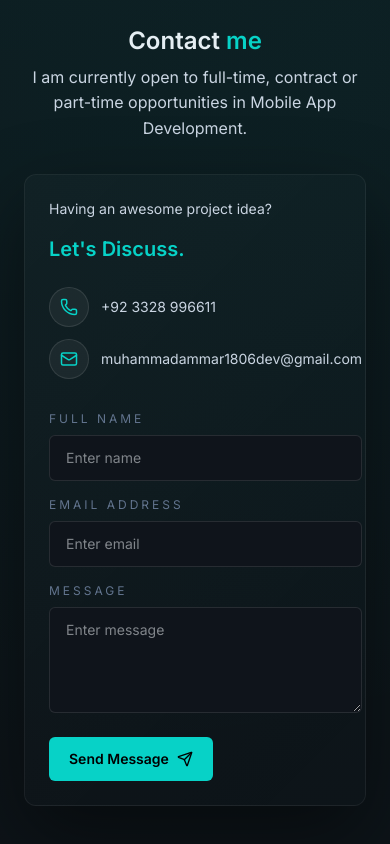
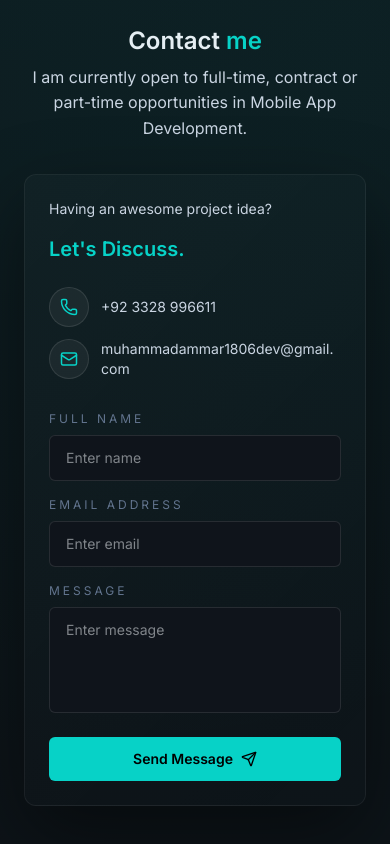
Before and after one commit to mammar186/Portfolio, a Next.js app: page / in a window 390 px wide. Shown: the part 5025-5869 px from the top of the page. Built offline with nearby package versions, Linux system fonts and the light colour scheme.

Commit message:
1/14/2026

```diff
--- a/src/components/ContactSection.tsx
+++ b/src/components/ContactSection.tsx
@@ -1,13 +1,12 @@
 "use client";
 
-import { Mail, MapPin, Phone, Send } from "lucide-react";
+import { Mail, Phone, Send } from "lucide-react";
 import { useState } from "react";
 import toast, { Toaster } from "react-hot-toast";
 
 const contacts = [
   { Icon: Phone, label: "+92 3328 996611" },
   { Icon: Mail, label: "muhammadammar1806dev@gmail.com" },
-  // { Icon: MapPin, label: "Lahore, Nigeria." },
 ];
 
 export function ContactSection() {
@@ -23,21 +22,18 @@ export function ContactSection() {
     setLoading(true);
 
     try {
-      const response = await fetch("/api/contact", {
+      const res = await fetch("/api/contact", {
         method: "POST",
         headers: { "Content-Type": "application/json" },
         body: JSON.stringify(form),
       });
 
-      if (response.ok) {
-        toast.success("Message sent successfully!");
-        setForm({ name: "", email: "", message: "" });
-      } else {
-        toast.error("Failed to send message. Please try again.");
-      }
-    } catch (error) {
-      console.error("Failed to send message", error);
-      toast.error("Something went wrong. Please try again.");
+      if (!res.ok) throw new Error("Failed");
+
+      toast.success("Message sent successfully!");
+      setForm({ name: "", email: "", message: "" });
+    } catch {
+      toast.error("Failed to send message");
     } finally {
       setLoading(false);
     }
@@ -46,40 +42,47 @@ export function ContactSection() {
   return (
     <section id="contact" className="px-6 pb-20 pt-10 lg:px-0">
       <Toaster position="top-right" />
+
       <div className="mx-auto flex flex-col gap-8 section-shell">
         <div className="text-center space-y-2">
           <h2 className="text-2xl font-semibold">
             Contact <span className="text-[#07d2c7]">me</span>
           </h2>
           <p className="text-slate-300">
-            I am currently open to full-time, contract or part-time
-            opportunities in Mobile App Development.
+            I am currently open to full-time, contract or part-time opportunities
+            in Mobile App Development.
           </p>
         </div>
 
-        <div className="card-surface relative grid gap-8 rounded-xl bg-[#0c1017]/90 p-6 sm:p-8 lg:grid-cols-[1fr,1.3fr] lg:p-10">
-          <div className="space-y-4 text-slate-200">
+        {/* CARD */}
+        <div className="card-surface relative grid gap-8 overflow-hidden rounded-xl bg-[#0c1017]/90 p-6 sm:p-8 lg:grid-cols-[1fr,1.3fr] lg:p-10">
+          {/* LEFT */}
+          <div className="space-y-4 text-slate-200 min-w-0">
             <p className="text-sm text-slate-300">
               Having an awesome project idea?
             </p>
             <h3 className="text-xl font-semibold text-[#07d2c7]">
               Let&apos;s Discuss.
             </h3>
+
             <div className="space-y-3 pt-2 text-sm text-slate-300">
               {contacts.map(({ Icon, label }) => (
-                <div key={label} className="flex items-center gap-3">
-                  <span className="flex h-10 w-10 items-center justify-center rounded-full border border-white/10 bg-white/5 text-[#07d2c7]">
+                <div key={label} className="flex items-center gap-3 min-w-0">
+                  <span className="flex h-10 w-10 shrink-0 items-center justify-center rounded-full border border-white/10 bg-white/5 text-[#07d2c7]">
                     <Icon size={18} />
                   </span>
-                  <span>{label}</span>
+                  <span className="flex-1 break-all leading-snug">
+                    {label}
+                  </span>
                 </div>
               ))}
             </div>
           </div>
 
+          {/* FORM */}
           <form
-            className="grid gap-4 text-sm text-slate-300"
             onSubmit={handleSubmit}
+            className="grid min-w-0 gap-4 text-sm text-slate-300"
           >
             <div className="grid gap-2">
               <label className="text-xs uppercase tracking-[0.25em] text-slate-500">
@@ -87,45 +90,55 @@ export function ContactSection() {
               </label>
               <input
                 type="text"
+                required
                 placeholder="Enter name"
                 value={form.name}
-                onChange={(e) => setForm({ ...form, name: e.target.value })}
-                required
-                className="w-full min-w-0 rounded-md border border-white/10 bg-[#0f141b] px-4 py-3 text-slate-100 outline-none ring-0 focus:border-[#07d2c7]"
+                onChange={(e) =>
+                  setForm({ ...form, name: e.target.value })
+                }
+                className="w-full min-w-0 rounded-md border border-white/10 bg-[#0f141b] px-4 py-3 text-slate-100 outline-none focus:border-[#07d2c7]"
               />
             </div>
+
             <div className="grid gap-2">
               <label className="text-xs uppercase tracking-[0.25em] text-slate-500">
-                Email Address
+                Email address
               </label>
               <input
                 type="email"
+                required
                 placeholder="Enter email"
                 value={form.email}
-                onChange={(e) => setForm({ ...form, email: e.target.value })}
-                required
+                onChange={(e) =>
+                  setForm({ ...form, email: e.target.value })
+                }
                 className="w-full min-w-0 rounded-md border border-white/10 bg-[#0f141b] px-4 py-3 text-slate-100 outline-none focus:border-[#07d2c7]"
               />
             </div>
+
             <div className="grid gap-2">
               <label className="text-xs uppercase tracking-[0.25em] text-slate-500">
                 Message
               </label>
               <textarea
                 rows={4}
+                required
                 placeholder="Enter message"
                 value={form.message}
-                onChange={(e) => setForm({ ...form, message: e.target.value })}
-                required
-                className="w-full min-w-0 rounded-md border border-white/10 bg-[#0f141b] px-4 py-3 text-slate-100 outline-none focus:border-[#07d2c7]"
+                onChange={(e) =>
+                  setForm({ ...form, message: e.target.value })
+                }
+                className="w-full min-w-0 resize-none rounded-md border border-white/10 bg-[#0f141b] px-4 py-3 text-slate-100 outline-none focus:border-[#07d2c7]"
               />
             </div>
+
             <button
               type="submit"
               disabled={loading}
-              className="mt-2 inline-flex w-fit items-center gap-2 rounded-md bg-[#07d2c7] px-5 py-3 text-sm font-semibold text-black transition hover:brightness-110 disabled:opacity-50 disabled:cursor-not-allowed"
+              className="mt-2 inline-flex w-full sm:w-fit items-center justify-center gap-2 rounded-md bg-[#07d2c7] px-5 py-3 text-sm font-semibold text-black transition hover:brightness-110 disabled:cursor-not-allowed disabled:opacity-50"
             >
-              {loading ? "Sending..." : "Send Message"} <Send size={16} />
+              {loading ? "Sending..." : "Send Message"}
+              <Send size={16} />
             </button>
           </form>
         </div>
```
